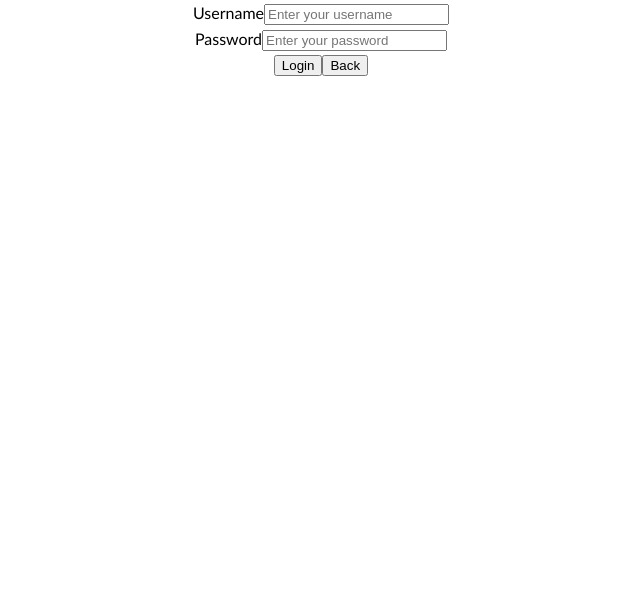
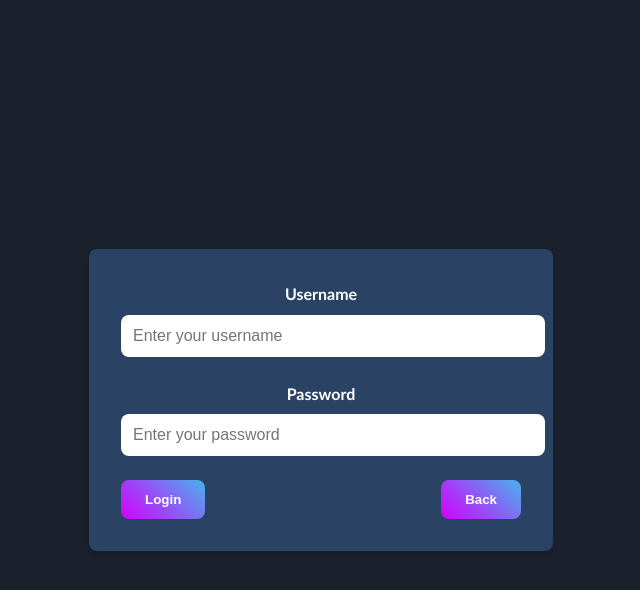
Before and after one commit to Vinc18/Webseite, a Next.js app: page /login in a window 1280 px wide. Shown: the top 590 px of the page, without its empty margins (319-959 px from the left). Built offline with nearby package versions, Linux system fonts and the light colour scheme.

Commit message:
new login design

```diff
--- a/pages/login.js
+++ b/pages/login.js
@@ -1,20 +1,21 @@
 import React, { useState } from "react";
-import { useRouter } from "next/router"; // Import useRouter from next/router
+import { useRouter } from "next/router";
 import axios from "axios";
+import styles from '../styles/LoginPage.module.css'; // Import als CSS-Modul
 
 const LoginPage = () => {
-  const router = useRouter(); // Next.js router hook
+  const router = useRouter();
   const [username, setUsername] = useState('');
   const [password, setPassword] = useState('');
-  const [error, setError] = useState(''); // Error state
+  const [error, setError] = useState('');
 
   const handleLogin = async (e) => {
     e.preventDefault();
     try {
-      const response = await axios.post('https://api.vincentwitzmann.com/api/login', { username, password }); // Use relative URL
+      const response = await axios.post('https://api.vincentwitzmann.com/api/login', { username, password });
       if (response.data.success) {
-        localStorage.setItem('authToken', response.data.token); // Store token
-        router.push('/private'); // Navigate using Next.js router
+        localStorage.setItem('authToken', response.data.token);
+        router.push('/private');
       } else {
         setError(response.data.error);
       }
@@ -32,13 +33,13 @@ const LoginPage = () => {
   };
 
   return (
-    <div className="min-h-screen flex items-center justify-center bg-gray-900">
-      <div className="bg-gray-800 p-8 rounded-lg shadow-lg w-full max-w-sm">
+    <div className={styles.loginContainer}>
+      <div className={styles.loginBox}>
         <form onSubmit={handleLogin}>
-          <div className="mb-4">
+          <div className={styles.inputGroup}>
             <label
               htmlFor="username"
-              className="block text-gray-300 text-sm font-bold mb-2"
+              className={styles.label}
             >
               Username
             </label>
@@ -47,15 +48,15 @@ const LoginPage = () => {
               id="username"
               value={username}
               onChange={(e) => setUsername(e.target.value)}
-              className="w-full px-3 py-2 text-gray-900 rounded-lg focus:outline-none"
+              className={styles.input}
               placeholder="Enter your username"
               required
             />
           </div>
-          <div className="mb-6">
+          <div className={styles.inputGroup}>
             <label
               htmlFor="password"
-              className="block text-gray-300 text-sm font-bold mb-2"
+              className={styles.label}
             >
               Password
             </label>
@@ -64,27 +65,27 @@ const LoginPage = () => {
               id="password"
               value={password}
               onChange={(e) => setPassword(e.target.value)}
-              className="w-full px-3 py-2 text-gray-900 rounded-lg focus:outline-none"
+              className={styles.input}
               placeholder="Enter your password"
               required
             />
           </div>
-          <div className="flex items-center justify-between">
+          <div className={styles.buttonGroup}>
             <button
-              className="bg-gray-900 hover:bg-gray-700 text-white font-bold py-2 px-4 rounded"
+              className={`${styles.btn} ${styles.btnLogin}`}
               type="submit"
             >
               Login
             </button>
             <button
-              className="bg-gray-700 hover:bg-gray-600 text-white font-bold py-2 px-4 rounded"
+              className={`${styles.btn} ${styles.btnBack}`}
               type="button"
-              onClick={() => router.back()} // Use router.back() for Back navigation
+              onClick={() => router.back()}
             >
               Back
             </button>
           </div>
-          {error && <p className="text-red-500 mt-4">{error}</p>} {/* Display error messages */}
+          {error && <p className={styles.errorMessage}>{error}</p>}
         </form>
       </div>
     </div>
--- /dev/null
+++ b/styles/LoginPage.module.css
@@ -0,0 +1,82 @@
+/* Container für den Login-Bereich */
+.loginContainer {
+  min-height: 100vh;
+  display: flex;
+  align-items: center;
+  justify-content: center;
+  background-color: #1a202c; /* Dunkelblau */
+}
+
+/* Login-Box Styling */
+.loginBox {
+  background-color: #2a4365; /* Etwas helleres Blau */
+  padding: 2rem;
+  border-radius: 0.5rem;
+  box-shadow: 0 4px 6px rgba(0, 0, 0, 0.1);
+  width: 100%;
+  max-width: 400px;
+}
+
+/* Eingabefelder Styling */
+.inputGroup {
+  margin-bottom: 1.5rem;
+}
+
+.label {
+  display: block;
+  color: #ffffff; /* Hellere Textfarbe */
+  font-weight: bold;
+  margin-bottom: 0.5rem;
+}
+
+.input {
+  width: 100%;
+  padding: 0.75rem;
+  border-radius: 0.5rem;
+  border: none;
+  font-size: 1rem;
+  color: #ffffff; /* Textfarbe Blau */
+  background-color: #ffffff; /* Helles Grau */
+  outline: none;
+}
+
+/* Button Styling */
+.buttonGroup {
+  display: flex;
+  justify-content: space-between;
+  align-items: center;
+}
+
+.btn {
+  font-weight: bold;
+  padding: 0.75rem 1.5rem;
+  border-radius: 0.5rem;
+  border: none;
+  cursor: pointer;
+  transition: background-color 0.3s ease;
+}
+
+.btnLogin {
+  background: linear-gradient(45deg, #d400ff, #4ab1ec);
+  color: #ffffff; /* Weiß */
+}
+
+.btnLogin:hover {
+  background-color: #2b6cb0; /* Hellblau */
+}
+
+.btnBack {
+  background: linear-gradient(45deg, #d400ff, #4ab1ec);
+  color: #ffffff; /* Weiß */
+}
+
+.btnBack:hover {
+  background-color: #bac4d6; /* Hellere Variante */
+}
+
+/* Fehlernachricht Styling */
+.errorMessage {
+  color: #e53e3e; /* Rot */
+  margin-top: 1rem;
+  font-weight: bold;
+}
```
Also changed, not shown: pages/private.js (line endings or trailing spaces).
